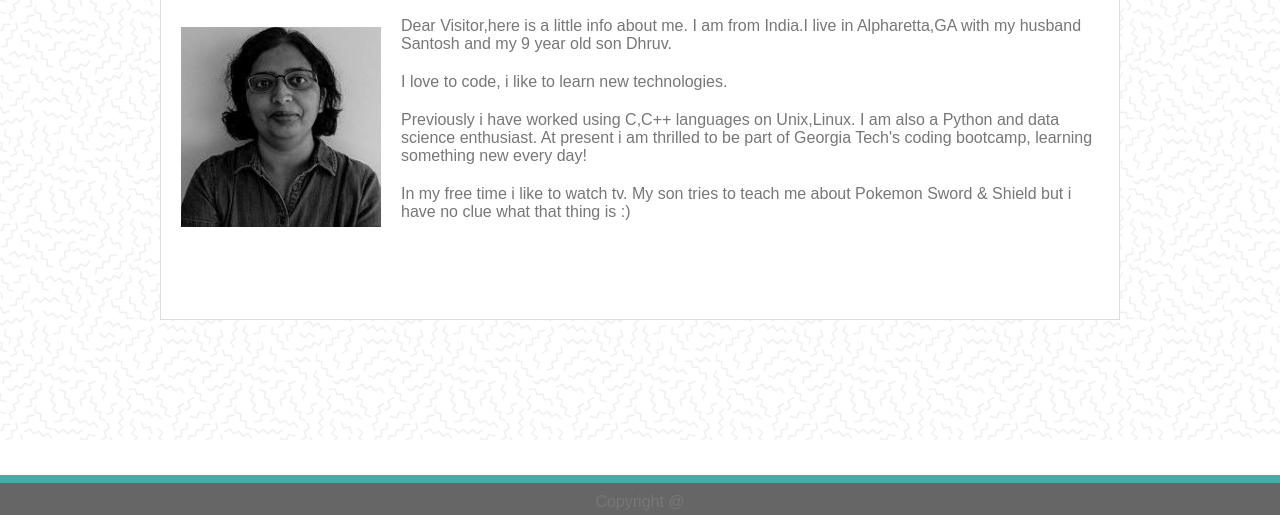
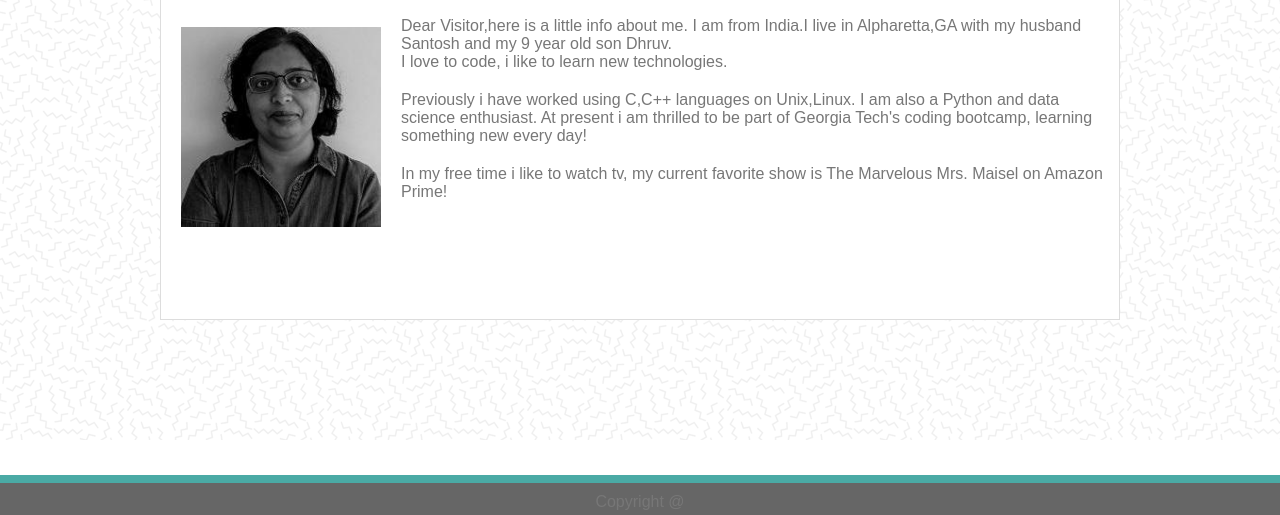
Before and after one commit to pshegde123/Basic-Portfolio, a plain HTML site: page index.html in a window 1280 px wide. Shown: the part 285-800 px from the top of the page. Drawn offline with Linux system fonts and the light colour scheme.

Commit message:
<p> was missing around about me description, added <p> tag

```diff
--- a/index.html
+++ b/index.html
@@ -31,16 +31,15 @@
             <hr/>
             <img class="profile" src="assets/images/profile.jpg" alt="Pradnya" width="200px" height="200px">
             <p>Dear Visitor,here is a little info about me. I am from India.I live in Alpharetta,GA with my husband Santosh and my 9 year old son Dhruv.</p>
-            <p>I love to code, i like to learn new technologies. </p>
+            I love to code, i like to learn new technologies.</p>
             <p>Previously i have worked using C,C++ languages on Unix,Linux.
             I am also a Python and data science enthusiast.
             At present i am thrilled to be part of Georgia Tech's coding bootcamp, learning something new every day!</p>
-            <p>In my free time i like to watch tv. My son tries to teach me about Pokemon Sword & Shield but i have no clue what that thing is :)</p>
+            <p>In my free time i like to watch tv, my current favorite show is The Marvelous Mrs. Maisel on Amazon Prime!</p>
         </div> <!--clearfix-->
     </div> <!--flex-container-->
-    <footer class="footer">
-            Copyright @
-    </footer>
 </body>
-
+<footer class="footer">
+        Copyright @
+</footer>
 </html>
```
